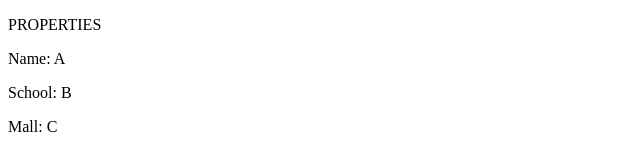
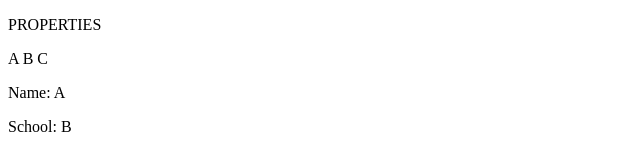
Before and after one commit to ahg-lab/bootcamp, a Next.js app: page /properties in a window 1280 px wide. Shown: the top 152 px of the page, without its empty margins (0-640 px from the left). Built offline with nearby package versions, Linux system fonts and the light colour scheme.

Commit message:
remove crlf

```diff
--- a/src/pages/properties.js
+++ b/src/pages/properties.js
@@ -1,4 +1,5 @@
 import Paragraph from "@components/paragraph";
+import Title from "@components/title";
 
 export default function Properties() {
   return (
@@ -7,6 +8,7 @@ export default function Properties() {
         <p>PROPERTIES</p>
       </div>
       <div>
+        <Title name="A" school="B" mall="C" />
         <Paragraph name="A" school="B" mall="C" />
       </div>
     </>
```
